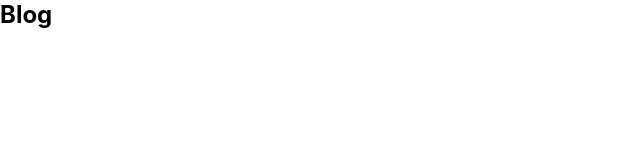
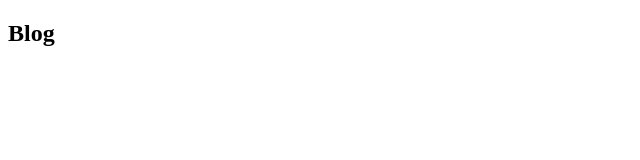
Before and after one commit to jonathanzuniga/my-nuxt-netlify-project, a Nuxt app: page / in a window 1280 px wide. Shown: the top 160 px of the page, without its empty margins (0-640 px from the left). Built offline with nearby package versions, Linux system fonts and the light colour scheme.

Commit message:
Remove css code.

```diff
--- a/layouts/default.vue
+++ b/layouts/default.vue
@@ -1,52 +1,6 @@
+
 <template>
-  <div>
-    <nuxt/>
-  </div>
+	<div>
+		<nuxt/>
+	</div>
 </template>
-
-<style>
-html {
-  font-family: "Source Sans Pro", -apple-system, BlinkMacSystemFont, "Segoe UI", Roboto, "Helvetica Neue", Arial, sans-serif;
-  font-size: 16px;
-  word-spacing: 1px;
-  -ms-text-size-adjust: 100%;
-  -webkit-text-size-adjust: 100%;
-  -moz-osx-font-smoothing: grayscale;
-  -webkit-font-smoothing: antialiased;
-  box-sizing: border-box;
-}
-
-*, *:before, *:after {
-  box-sizing: border-box;
-  margin: 0;
-}
-
-.button--green {
-  display: inline-block;
-  border-radius: 4px;
-  border: 1px solid #3b8070;
-  color: #3b8070;
-  text-decoration: none;
-  padding: 10px 30px;
-}
-
-.button--green:hover {
-  color: #fff;
-  background-color: #3b8070;
-}
-
-.button--grey {
-  display: inline-block;
-  border-radius: 4px;
-  border: 1px solid #35495e;
-  color: #35495e;
-  text-decoration: none;
-  padding: 10px 30px;
-  margin-left: 15px;
-}
-
-.button--grey:hover {
-  color: #fff;
-  background-color: #35495e;
-}
-</style>
--- a/pages/index.vue
+++ b/pages/index.vue
@@ -2,6 +2,7 @@
 <template>
 	<section>
 		<h1>Blog</h1>
+
 		<ul>
 			<li v-for="post in posts" :key="post.date">
 				<nuxt-link :to="post._path">
```
